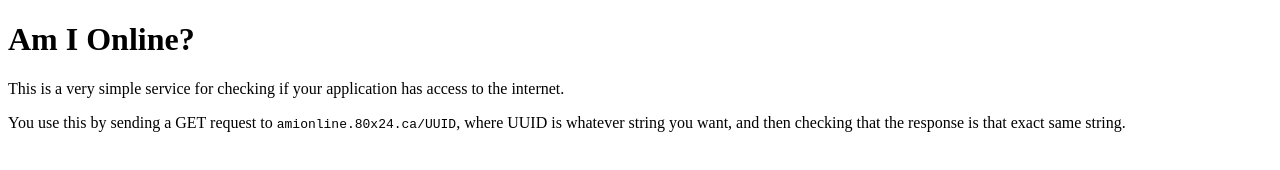
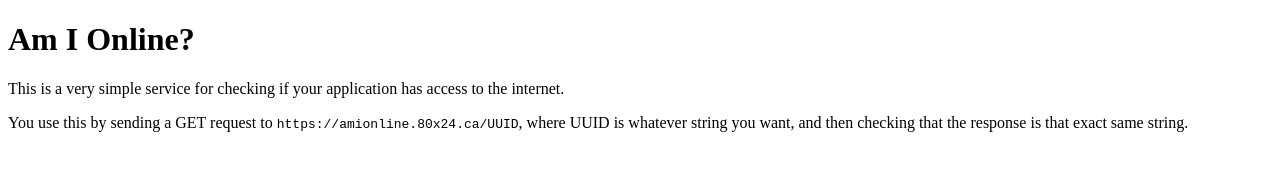
Before and after one commit to avacariu/amionline, a plain HTML site: page index.html in a window 1280 px wide. Drawn offline with Linux system fonts and the light colour scheme.

Commit message:
Specify https on index page

```diff
--- a/index.html
+++ b/index.html
@@ -9,6 +9,6 @@
     <h1>Am I Online?</h1>
     <p>This is a very simple service for checking if your application has access
     to the internet.</p>
-    <p>You use this by sending a GET request to <code>amionline.80x24.ca/UUID</code>, where UUID is whatever string you want, and then checking that the response is that exact same string.</p>
+    <p>You use this by sending a GET request to <code>https://amionline.80x24.ca/UUID</code>, where UUID is whatever string you want, and then checking that the response is that exact same string.</p>
   </body>
 </html>
```
Also changed, not shown: 1 other file.
